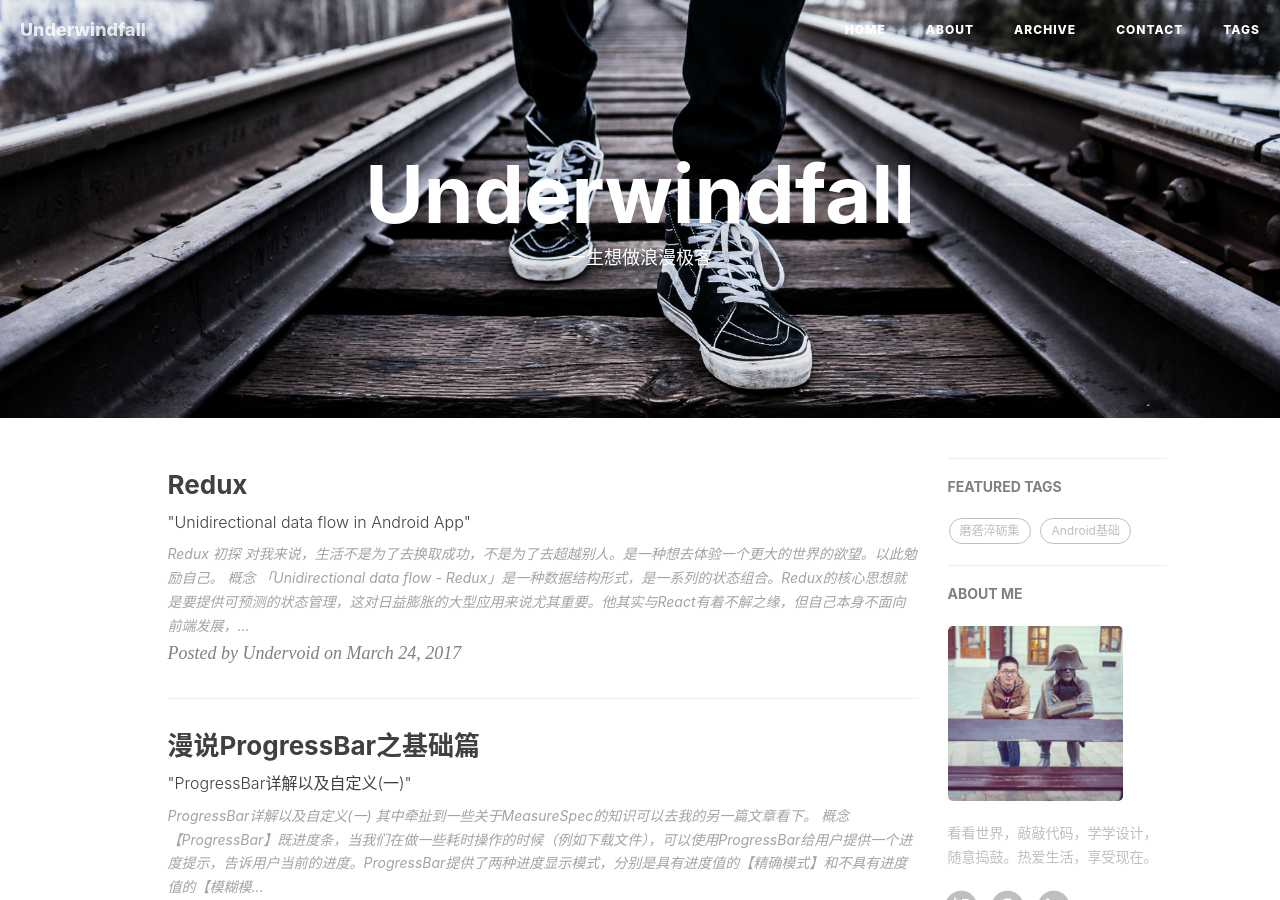
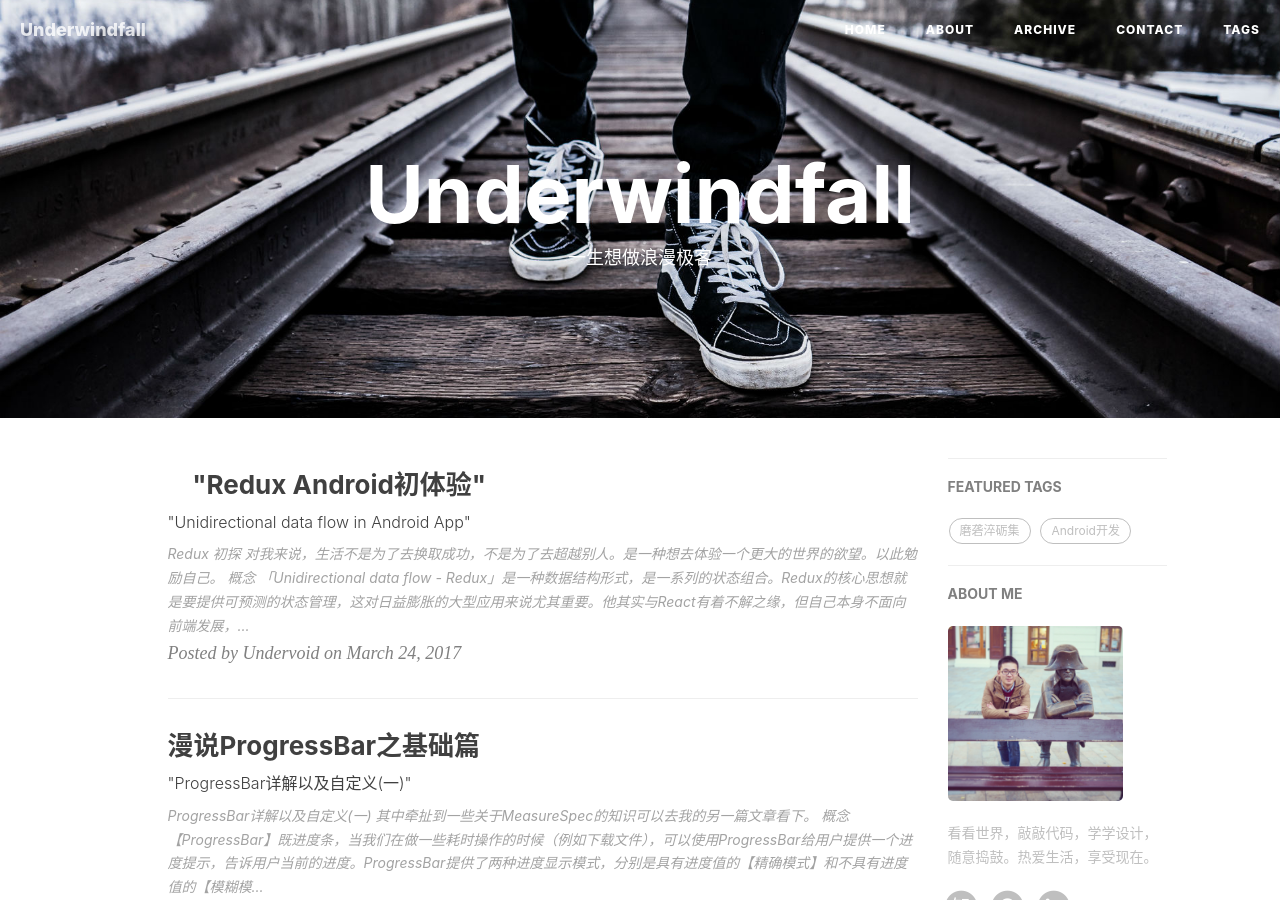
Before and after one commit to underwindfall/underwindfall.github.io, a Jekyll site: the page built from index.html, in a window 1280 px wide and 900 px high. Built offline with Jekyll 4.4.1, drawn with Linux system fonts in a browser that asks for light colours; nearby versions of some CDN libraries; the list of posts is cut into pages by our own code; comment, search, counter and statistics services are not loaded.

Commit message:
Update 2017-03-24-android-redux.markdown

```diff
--- a/_posts/2017-03-24-android-redux.markdown
+++ b/_posts/2017-03-24-android-redux.markdown
@@ -1,17 +1,16 @@
 ---
 layout:     post
-title:      "Redux"
+title:      "Redux Android初体验"
 subtitle:   " \"Unidirectional data flow in Android App\""
 date:       2017-03-24 12:00:00
 author:     "Undervoid"
-header-img: "img/post-bg-android-redux.jpg"
+header-img: "img/post-bg-android.jpg"
 catalog: true
 tags:
     - 磨砻淬砺集
+    - Android开发
     - Redux
-    - Android基础
 ---
-
 
 # Redux 初探
 
```
